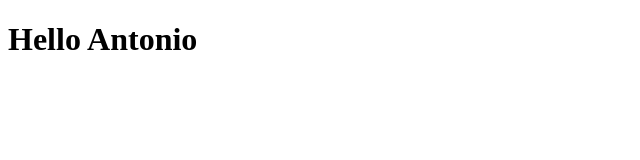
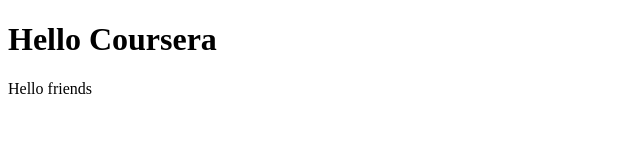
Before and after one commit to AlvaroCamposSanchez/Coursera-Test, a plain HTML site: page site/index.html in a window 1280 px wide. Shown: the whole page, without its empty margins (0-640 px from the left). Drawn offline with Linux system fonts and the light colour scheme.

Commit message:
Change 3

```diff
--- a/site/index.html
+++ b/site/index.html
@@ -5,7 +5,8 @@
 </head>
 <body>
 
-    <h1>Hello Antonio</h1>
+    <h1>Hello Coursera</h1>
+        <p>Hello friends</p>
 
 </body>
 </html>
```
